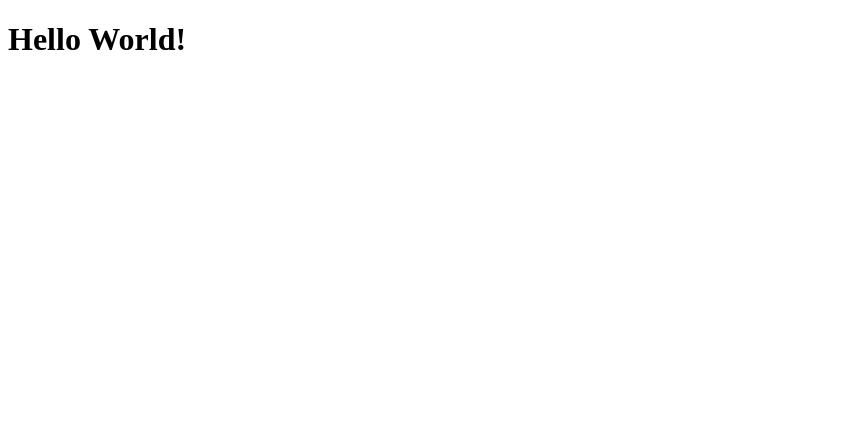
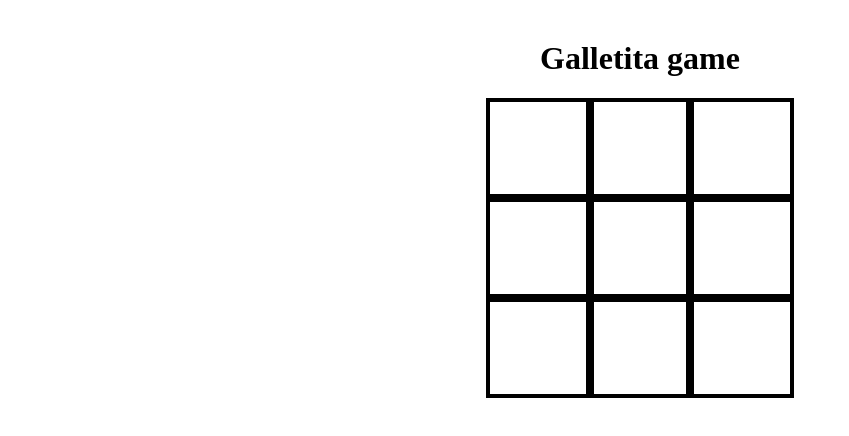
Before and after one commit to michilanau/galletita-game, a React (Vite) app: page / in a window 1280 px wide. Shown: the top 436 px of the page, without its empty margins (0-849 px from the left). Built offline with nearby package versions, Linux system fonts and the light colour scheme.

Commit message:
updateBorders and value logic

```diff
--- a/src/App.jsx
+++ b/src/App.jsx
@@ -1,7 +1,46 @@
+import React, { useState } from 'react'
+import { Square } from './components/Square'
+import { updateAdjacentBorders, updateBoardValues } from './logic/board.js'
+
 function App () {
+  const [board, setBoard] = useState([[{ linesSelected: [false, false, false, false], value: false },
+    { linesSelected: [false, false, false, false], value: false },
+    { linesSelected: [false, false, false, false], value: false }],
+  [{ linesSelected: [false, false, false, false], value: false },
+    { linesSelected: [false, false, false, false], value: false },
+    { linesSelected: [false, false, false, false], value: false }],
+  [{ linesSelected: [false, false, false, false], value: false },
+    { linesSelected: [false, false, false, false], value: false },
+    { linesSelected: [false, false, false, false], value: false }]])
+
+  const updateBoard = (linesSelected, index, borderIndex) => {
+    let newBoard = [...board]
+    newBoard[index[0]][index[1]].linesSelected = linesSelected
+    newBoard = updateAdjacentBorders(newBoard, index, borderIndex)
+    newBoard = updateBoardValues(newBoard)
+    setBoard(newBoard)
+  }
+
   return (
-    <div>
-      <h1>Hello World!</h1>
+    <div className="board">
+      <h1>Galletita game</h1>
+      <section className='game3x3'>
+        {
+          board.map((row, rowIndex) => (
+            row.map((square, columnIndex) => {
+              return (
+                <Square
+                  key={rowIndex + columnIndex}
+                  index={[rowIndex, columnIndex]}
+                  updateBoard={updateBoard}
+                  linesSelected={square.linesSelected}
+                  value={square.value}
+                />
+              )
+            })
+          ))
+        }
+      </section>
     </div>
   )
 }
--- /dev/null
+++ b/src/components/Square.jsx
@@ -0,0 +1,29 @@
+export const Square = ({ updateBoard, linesSelected, index, value }) => {
+  const handleLineClick = (borderIndex) => {
+    const newLinesSelected = [...linesSelected]
+    newLinesSelected[borderIndex] = !newLinesSelected[borderIndex]
+    updateBoard(newLinesSelected, index, borderIndex)
+  }
+
+  return (
+    <div className="square">
+        <div
+        className={`line top ${linesSelected[0] ? 'selected' : ''}`}
+        onClick={() => handleLineClick(0)}
+        ></div>
+        <div
+        className={`line right ${linesSelected[1] ? 'selected' : ''}`}
+        onClick={() => handleLineClick(1)}
+        ></div>
+        <div
+        className={`line bottom ${linesSelected[2] ? 'selected' : ''}`}
+        onClick={() => handleLineClick(2)}
+        ></div>
+        <div
+        className={`line left ${linesSelected[3] ? 'selected' : ''}`}
+        onClick={() => handleLineClick(3)}
+        ></div>
+        {value ? 'X' : ''}
+    </div>
+  )
+}
--- /dev/null
+++ b/src/index.css
@@ -0,0 +1,56 @@
+.App {
+    text-align: center;
+}
+
+.board {
+    width: fit-content;
+    margin: 40px auto;
+    text-align: center;
+}
+
+.board .game3x3 {
+    display: grid;
+    grid-template-columns: repeat(3, 1fr);
+    gap: 0px;
+}
+
+.square {
+    width: 100px;
+    height: 100px;
+    position: relative;
+}
+
+.line {
+    position: absolute;
+    width: 100%;
+    height: 4px;
+    background-color: black;
+    cursor: pointer;
+    border-width: 20px;
+}
+
+.line.selected {
+    font-weight: bold;
+    background-color: blue;
+    height: 10px;
+}
+
+.top {
+    top: 0;
+}
+
+.left {
+    right: 0;
+    transform-origin: top left;
+    transform: rotate(90deg);
+}
+
+.bottom {
+    bottom: 0;
+}
+
+.right {
+    left: 0;
+    transform-origin: top right;
+    transform: rotate(-90deg);
+}
--- /dev/null
+++ b/src/logic/board.js
@@ -0,0 +1,60 @@
+export const updateAdjacentBorders = (board, index, borderIndex) => {
+  const newBoard = [...board]
+  const square = board[index[0]][index[1]]
+
+  if (borderIndex === 0) {
+    if (checkValidIndex(index[0] - 1, index[1], newBoard)) {
+      newBoard[index[0] - 1][index[1]].linesSelected[2] = square.linesSelected[borderIndex]
+    }
+  }
+
+  if (borderIndex === 1) {
+    if (checkValidIndex(index[0], index[1] + 1, newBoard)) {
+      newBoard[index[0]][index[1] + 1].linesSelected[3] = square.linesSelected[borderIndex]
+    }
+  }
+
+  if (borderIndex === 2) {
+    if (checkValidIndex(index[0] + 1, index[1], newBoard)) {
+      newBoard[index[0] + 1][index[1]].linesSelected[0] = square.linesSelected[borderIndex]
+    }
+  }
+
+  if (borderIndex === 3) {
+    if (checkValidIndex(index[0], index[1] - 1, newBoard)) {
+      newBoard[index[0]][index[1] - 1].linesSelected[1] = square.linesSelected[borderIndex]
+    }
+  }
+
+  return newBoard
+}
+
+const checkValidIndex = (row, column, board) => {
+  if (row >= 0 && row < board.length && column >= 0 && column < board[row].length) {
+    return true
+  } else {
+    return false
+  }
+}
+
+export const updateBoardValues = (board) => {
+  const newBoard = [...board]
+  let allTrue = true
+
+  for (let i = 0; i < newBoard.length; i++) {
+    for (let j = 0; j < newBoard[i].length; j++) {
+      allTrue = true
+      for (let n = 0; n < 4 && allTrue; n++) {
+        if (!newBoard[i][j].linesSelected[n]) {
+          allTrue = false
+        }
+      }
+      if (allTrue) {
+        newBoard[i][j].value = true
+      } else {
+        newBoard[i][j].value = false
+      }
+    }
+  }
+  return newBoard
+}
--- a/src/main.jsx
+++ b/src/main.jsx
@@ -1,6 +1,7 @@
 import React from 'react'
 import ReactDOM from 'react-dom/client'
 import App from './App.jsx'
+import './index.css'
 
 ReactDOM.createRoot(document.getElementById('root')).render(
   <React.StrictMode>
```
Also changed, not shown: .eslintrc.cjs.
